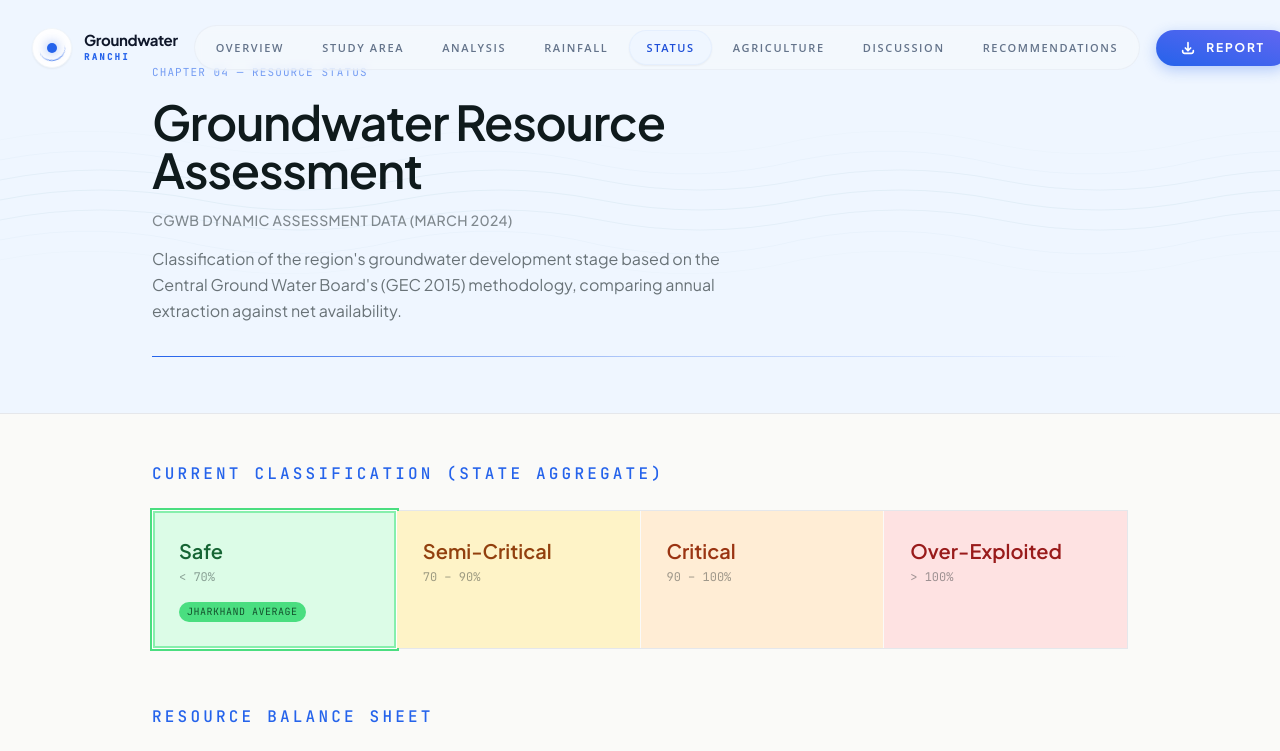
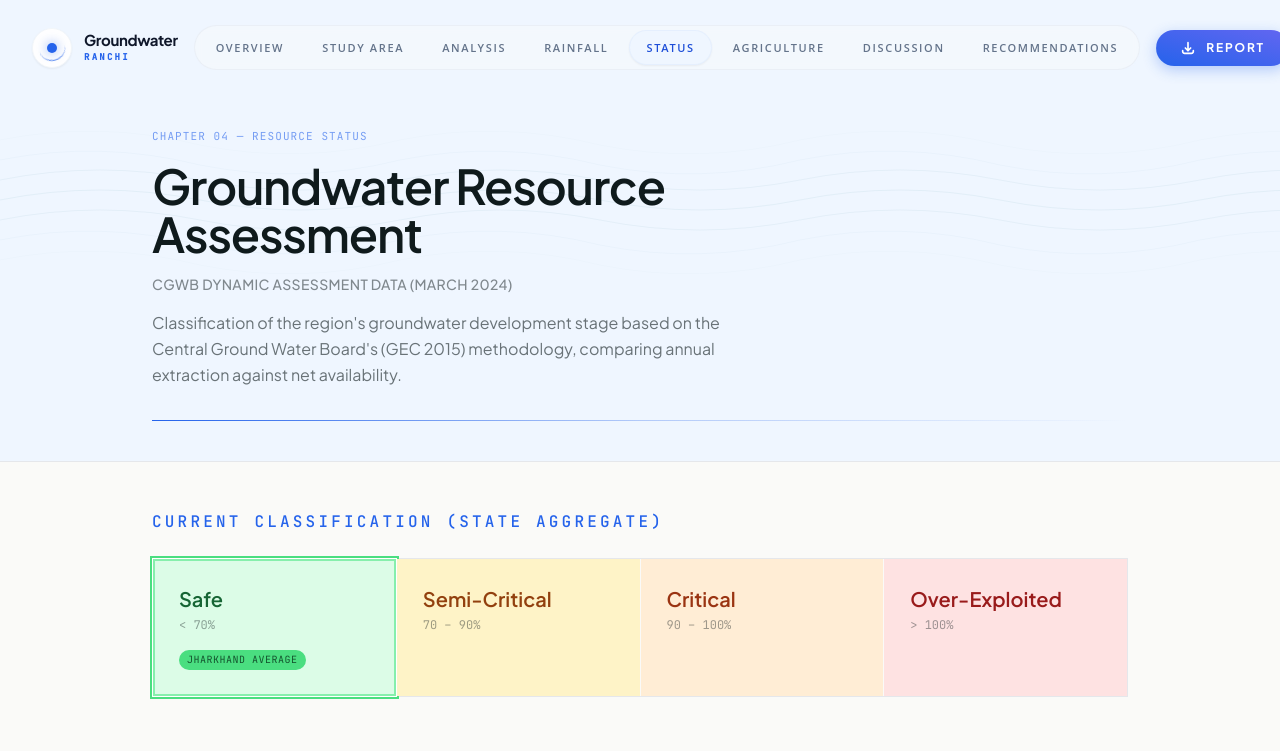
Before and after one commit to Devexhhh/GroundWaterAnalyis, a Next.js app: page /resource-status in a window 1280 px wide. Shown: the top 751 px of the page. Built offline with nearby package versions, Linux system fonts and the light colour scheme.

Commit message:
fixed PageHeader

```diff
--- a/src/components/PageHeader.tsx
+++ b/src/components/PageHeader.tsx
@@ -8,7 +8,8 @@ interface PageHeaderProps {
 export default function PageHeader({ chapter, title, subtitle, description }: PageHeaderProps) {
   return (
     <div className="topo-bg border-b border-ink/8 bg-water-faint selection:bg-blue-100 selection:text-blue-900">
-      <div className="max-w-5xl mx-auto px-6 pt-16 pb-14">
+      {/* Changed pt-16 to pt-32 to push the text down below the fixed navbar */}
+      <div className="max-w-5xl mx-auto px-6 pt-32 pb-10">
         <p className="chapter-number mb-4">{chapter}</p>
         <h1 className="display-heading text-4xl sm:text-5xl max-w-2xl mb-4">{title}</h1>
         {subtitle && (
```
